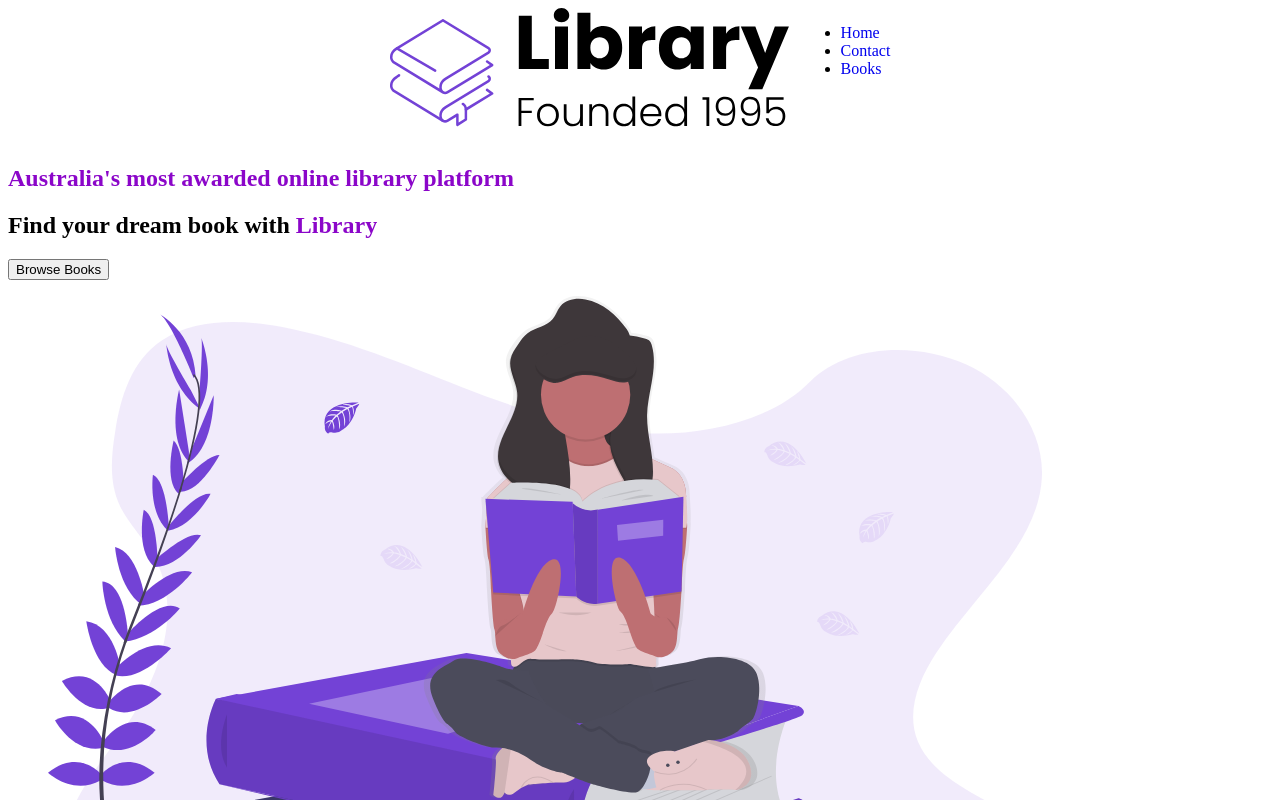
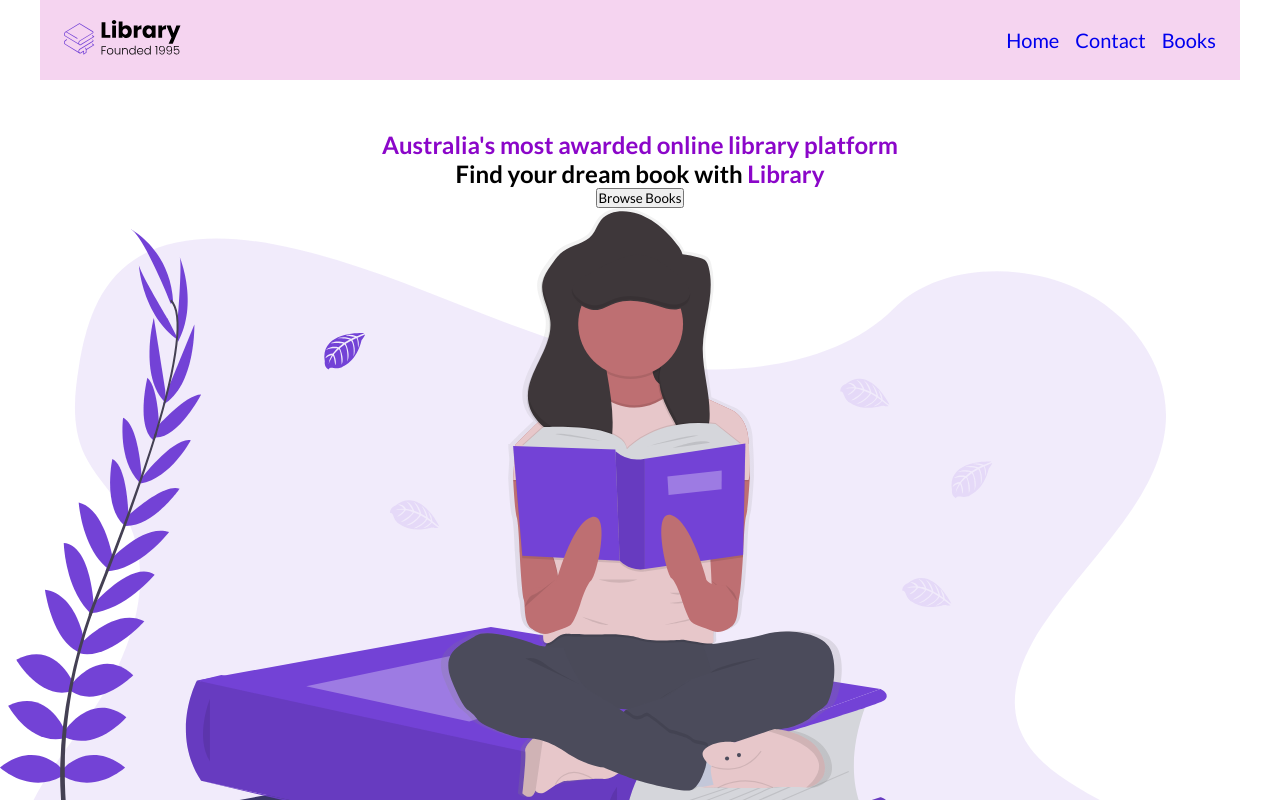
Before and after one commit to EloiseBuchanan/E-Commerce-Practice, a plain HTML site: page index.html in a window 1280 px wide. Shown: the top 800 px of the page. Drawn offline with Linux system fonts and the light colour scheme.

Commit message:
navigation on hold, fixing header now

```diff
--- a/index.html
+++ b/index.html
@@ -12,7 +12,7 @@
         <nav>
             <div class="nav__links--container">
                 <img src="./E-Commerce Assets/Library.svg" alt="" class="nav__link--img">
-                <ul class="nav__link--wrapper">
+                <ul class="nav__links">
                     <li class="nav__link">
                         <a href="#">Home</a>
                     </li>
@@ -20,7 +20,7 @@
                         <a href="#">Contact</a>
                     </li>
                     <li class="nav__link">
-                        <a href="#">Books</a>
+                        <a href="#" class="nav__link--primary">Books</a>
                     </li>
                 </ul>
             </div>
--- a/style.css
+++ b/style.css
@@ -1,19 +1,81 @@
+@import url('https://fonts.googleapis.com/css2?family=Lato:wght@400;700&family=Roboto:ital,wght@0,100..900;1,100..900&display=swap');
+
 * {
+    padding: 0;
+    margin: 0;
+    box-sizing: border-box;
+    font-family: 'Lato', sans-serif;
+}
+
+a {
     text-decoration: none;
-    box-sizing: border-box;
+    display: flex;
 }
+
+nav {
+    height: 80px;
+    display: flex;
+}
+
+
+li {
+    list-style-type: none;
+}
+
 
 /* NAVIGATION */
 
+
 .nav__links--container {
+    width: 100%;
+    max-width: 1200px;
+    padding: 0 24px;
     display: flex;
-    justify-content: center;
+    justify-content: space-between;
+    align-items: center;
+    margin: 0 auto;
+    background-color: rgb(245, 212, 240);
 }
 
-.nav__link-img {
+.nav__links {
+    display: flex;
+}
 
+.nav__link--img {
+    width: 100%;
+    max-width: 120px;
+}
+
+.nav__link {
+    margin-left: 16px;
+    text-decoration: none;
+    font-size: 20px;
+    color: rgb(139, 6, 201);
+}
+
+.nav__link--primary {
+    border: 2px;
+    border-radius: 4px;
 }
 
 span {
     color: rgb(139, 6, 201);
 }
+
+
+/* LANDING */
+
+.header__description {
+    display: flex;
+    flex-direction: column;
+    align-items: center;
+}
+
+h1 {
+    margin-top: 50px;
+}
+
+.header__img {
+    width: 100%;
+    max-width: 1200px;
+}
```
